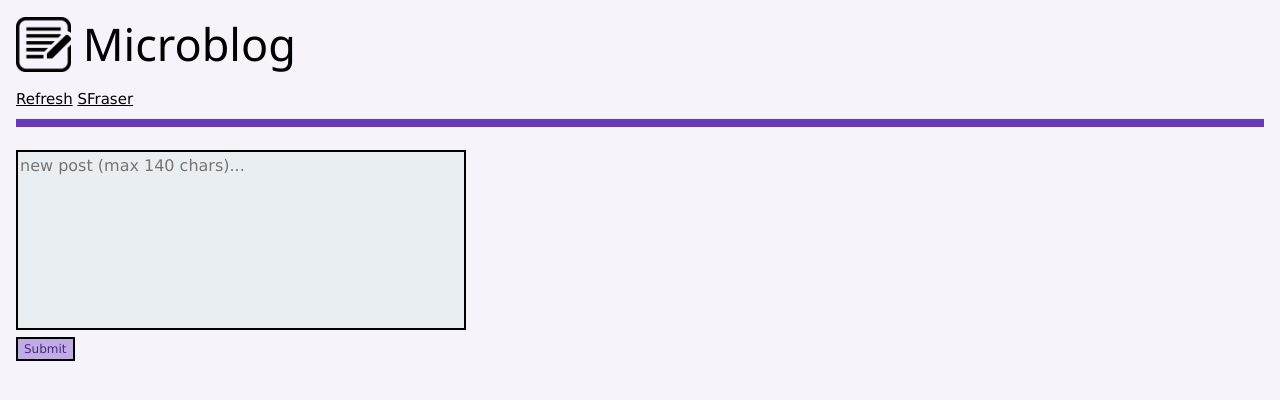
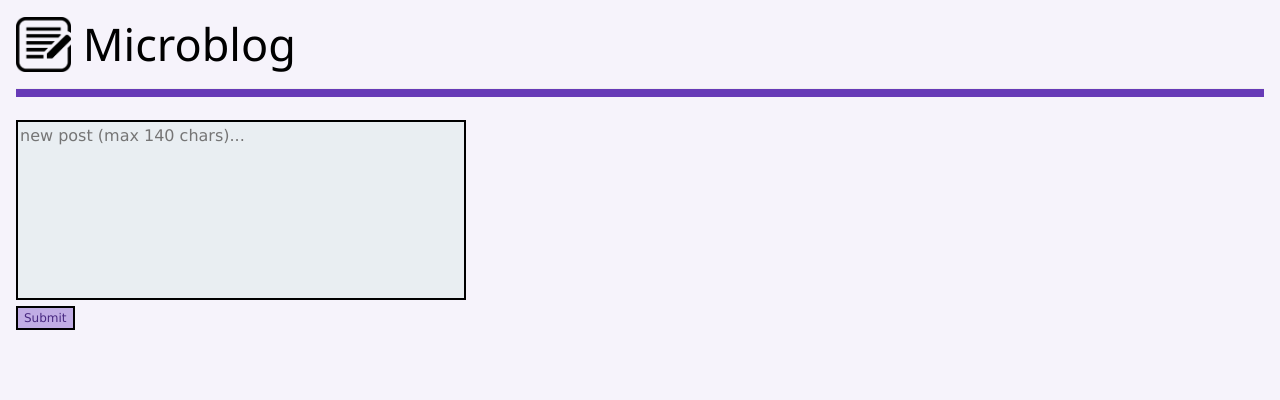
Before and after one commit to sfraser-dev/web-python-flask-microblog, a Flask app: page / in a window 1280 px wide. Shown: the top 400 px of the page. Run offline with Flask 3, Linux system fonts and the light colour scheme; data that the repository does not hold is empty.

Commit message:
remove links

```diff
--- a/templates/home.html
+++ b/templates/home.html
@@ -19,8 +19,6 @@
   <div class="w3-container">
     <header>
       <h1 class="header"><img class="title-image" src="./static/images/write.png" alt="blog logo"> Microblog</h1>
-      <a href="https://sfraser-microblog.onrender.com">Refresh</a>
-      <a href="https://sfraser.onrender.com">SFraser</a>
     </header>
 
     <hr class="horizontal-rule">
```
